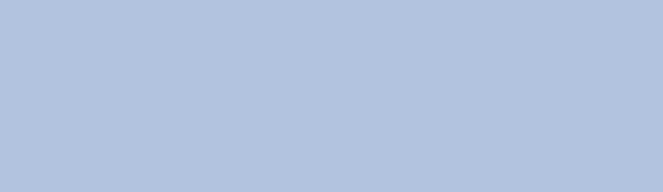
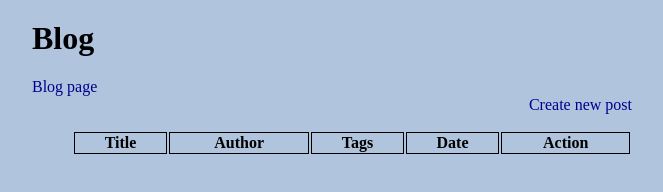
Before and after one commit to HannaPsh/Blog-Api, a plain HTML site: page blog-client-template/admin/index.html in a window 1280 px wide. Shown: the whole page, without its empty margins (308-971 px from the left). Drawn offline with Linux system fonts and the light colour scheme.

Commit message:
small changes in html (links)

```diff
--- a/blog-client-template/admin/css/style.css
+++ b/blog-client-template/admin/css/style.css
@@ -83,3 +83,10 @@ a:hover {
     font-weight: 600;
     color: #aaa;
 }
+
+th{
+    border: 1px solid black;
+}
+table{
+    width:100%;
+}
--- a/blog-client-template/admin/index.html
+++ b/blog-client-template/admin/index.html
@@ -6,6 +6,37 @@
     <link rel="stylesheet" href="css/style.css">
 </head>
 <body>
+    <div id="container">
+        <h1>Blog</h1>
+         <a href="..\index.html">Blog page</a>
+        <nav id="main-nav">
+
+            <a href="create-post.html">Create new post</a>
+        </nav>
+
+
+        <ul id="post-list">
+            <table id="data-table">
+                <thead>
+                    <tr>
+                        <th>Title</th>
+                        <th>Author</th>
+                        <th>Tags</th>
+                        <th>Date</th>
+                        <th>Action</th>
+                    </tr>
+                </thead>
+
+                <tbody id="tBody">
+
+                </tbody>
+            </table>
+
+        </ul>
+
+    </div>
+
+
     <script src="js/manage-posts.js"></script>
 </body>
 </html>
--- a/blog-client-template/css/style.css
+++ b/blog-client-template/css/style.css
@@ -3,7 +3,7 @@
 }
 
 body {
-    background-color: lightsteelblue;
+    background-color: rgb(219, 219, 170);
 }
 
 
```
Also changed, not shown: blog-client-template/index.html (+1 -22 lines).
